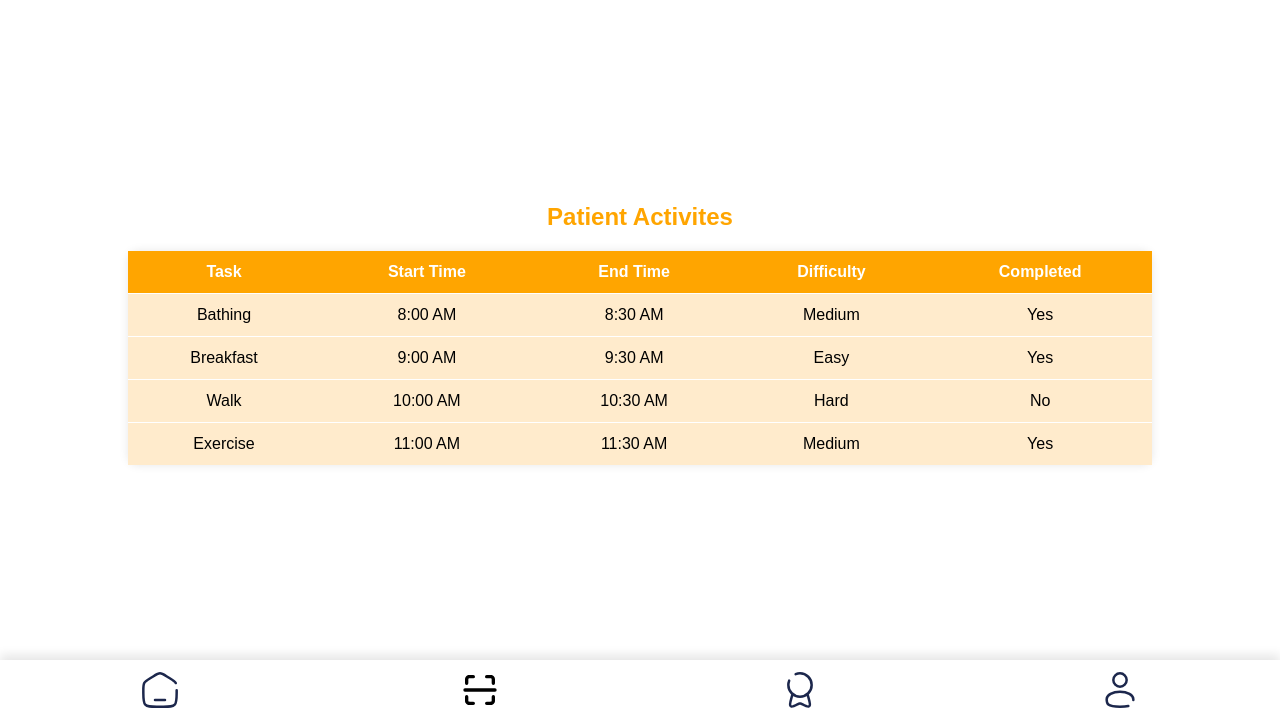
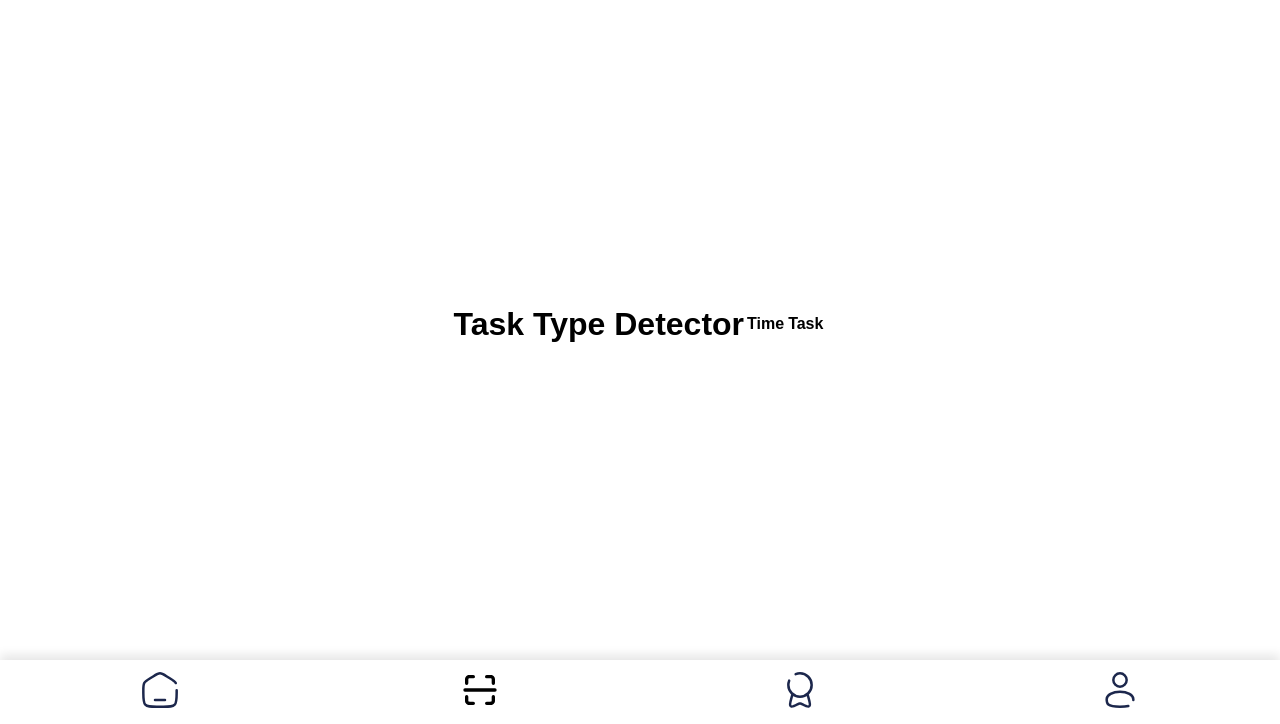
Before and after one commit to Nt115/Alzhei, a plain HTML site: page medal.html in a window 1280 px wide. Shown: the part 76-800 px from the top of the page. Drawn offline with nearby package versions, Linux system fonts and the light colour scheme.

Commit message:
Update medal.html

```diff
--- a/medal.html
+++ b/medal.html
@@ -3,56 +3,23 @@
 <head>
     <meta charset="UTF-8">
     <meta name="viewport" content="width=device-width, initial-scale=1.0">
-  <title>Patient Details</title>
+    <title>Task Type Detector</title>
     <link rel="stylesheet" href="styles_medal.css">
+    <script src="https://cdnjs.cloudflare.com/ajax/libs/PapaParse/5.3.0/papaparse.min.js"></script>
 </head>
 <body>
     <img src="logo.png" alt="Logo" class="logo">
     <div class="container">
-    <div class="content">
-      <h2 class="heading">Patient Activites</h2>
-      <table class="medal-table">
+        <h1>Task Type Detector</h1>
+        <table id="taskTable">
             <thead>
                 <tr>
+                    <th>Time</th>
                     <th>Task</th>
-            <th>Start Time</th>
-            <th>End Time</th>
-            <th>Difficulty</th>
-            <th>Completed</th>
                 </tr>
             </thead>
-        <tbody>
-          <tr>
-            <td>Bathing</td>
-            <td>8:00 AM</td>
-            <td>8:30 AM</td>
-            <td>Medium</td>
-            <td>Yes</td>
-          </tr>
-          <tr>
-            <td>Breakfast</td>
-            <td>9:00 AM</td>
-            <td>9:30 AM</td>
-            <td>Easy</td>
-            <td>Yes</td>
-          </tr>
-          <tr>
-            <td>Walk</td>
-            <td>10:00 AM</td>
-            <td>10:30 AM</td>
-            <td>Hard</td>
-            <td>No</td>
-          </tr>
-          <tr>
-            <td>Exercise</td>
-            <td>11:00 AM</td>
-            <td>11:30 AM</td>
-            <td>Medium</td>
-            <td>Yes</td>
-          </tr>
-        </tbody>
+            <tbody id="taskBody"></tbody>
         </table>
-    </div>
     </div>
 
     <div class="tab">
@@ -62,5 +29,6 @@
         <a href="user.html"><img src="user-icon.svg" alt="User"></a>
       </div>
 
+    <script src="medal_script.js"></script>
 </body>
 </html>
```
Lines whose indentation alone changed are shown as unchanged.
